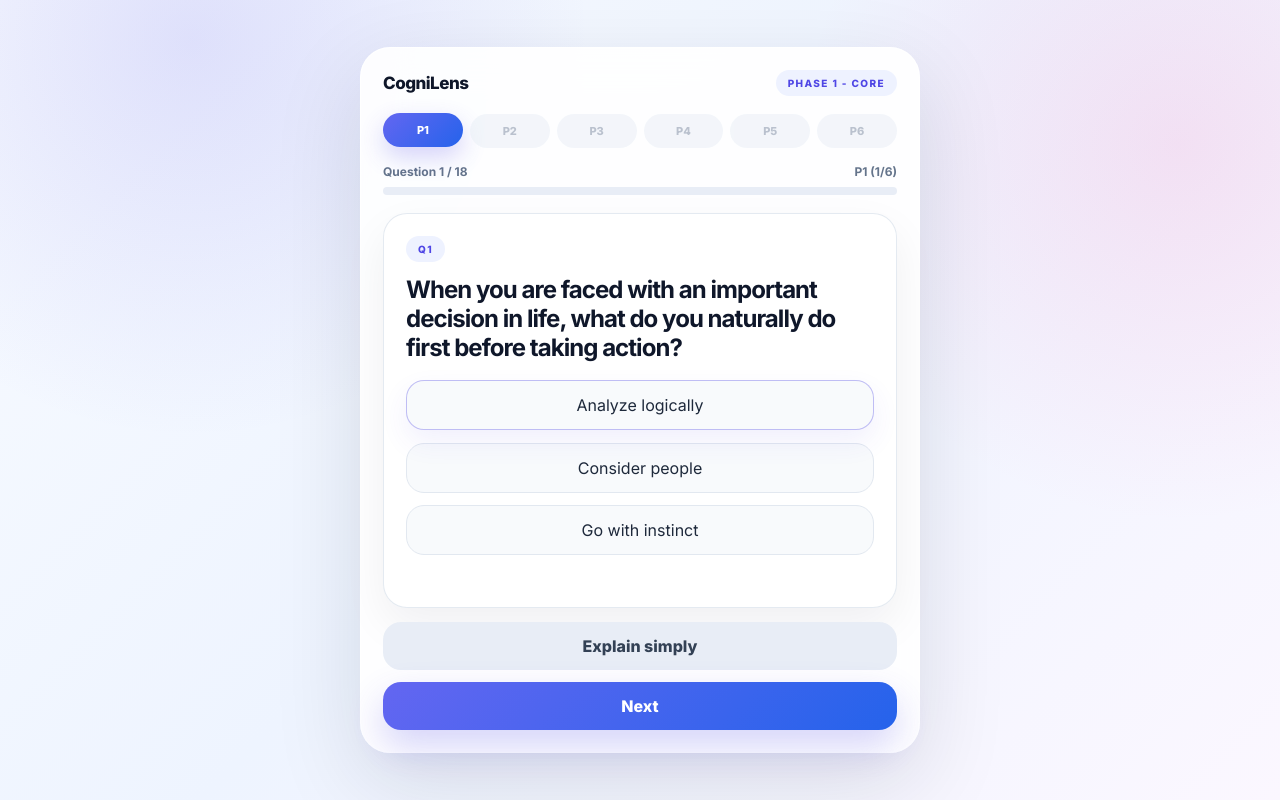
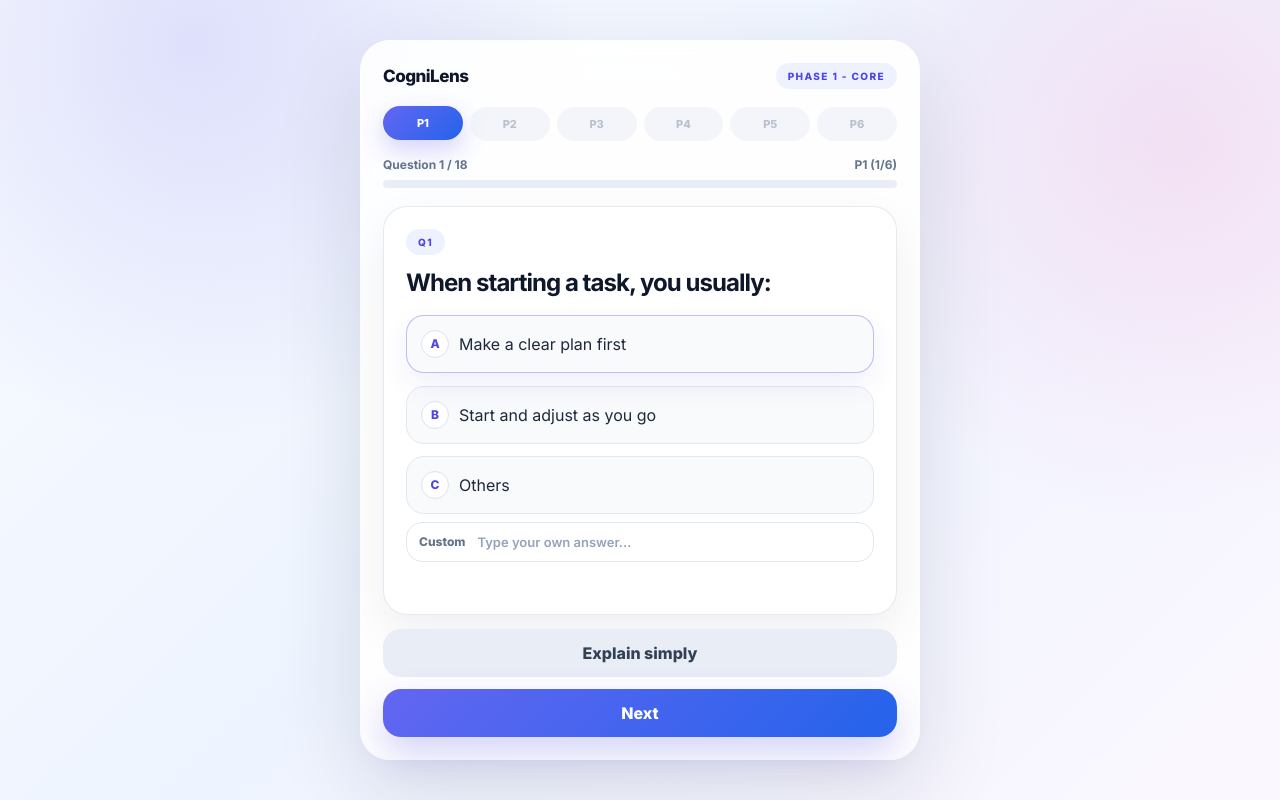
Before and after one commit to gourabs444-del/CogniLens, a plain HTML site: page pages/Assets/question.html in a window 1280 px wide. Both pictures are taken after a click on the button "Start Phase 1". Drawn offline with Linux system fonts and the light colour scheme.

Commit message:
Update phase one questions

```diff
--- a/pages/Assets/script.js
+++ b/pages/Assets/script.js
@@ -6,45 +6,51 @@ const phaseDefinitions = [
     data: [
       {
         type: "select",
-        q: "When you are faced with an important decision in life, what do you naturally do first before taking action?",
-        options: ["Analyze logically", "Consider people", "Go with instinct"],
-        traits: ["T", "F", "N"],
-        explain: "Simple meaning:\nWhen you need to choose, what comes first in your head?\nLogic = you think like a puzzle.\nPeople = you think about feelings.\nInstinct = your heart says something quickly."
+        customInput: true,
+        q: "When starting a task, you usually:",
+        options: ["Make a clear plan first", "Start and adjust as you go"],
+        traits: ["J", "P"],
+        explain: "Simple meaning:\nThis checks whether you naturally prefer planning before action or learning while moving."
       },
       {
         type: "select",
-        q: "After a long and mentally tiring day, what actually helps you feel relaxed and recharged?",
-        options: ["Being alone", "Talking to someone", "Doing something active"],
-        traits: ["I", "E", "P"],
-        explain: "Simple meaning:\nAfter a tiring day, what gives your energy back?\nAlone = quiet time helps.\nTalking = people help.\nActive = moving or doing something helps."
+        customInput: true,
+        q: "When making decisions, you rely more on:",
+        options: ["Logic and facts", "Feelings and situation"],
+        traits: ["T", "F"],
+        explain: "Simple meaning:\nThis checks whether your first decision filter is objective logic or personal/emotional context."
       },
       {
         type: "select",
-        q: "When you start something important or new, how do you usually approach it?",
-        options: ["Plan it out", "Understand first", "Start immediately"],
-        traits: ["J", "N", "P"],
-        explain: "Simple meaning:\nWhen something new starts, what do you do first?\nPlan = make a small map.\nUnderstand = look at the idea first.\nStart = try it and learn."
+        customInput: true,
+        q: "You're more interested in:",
+        options: ["Practical things that are directly useful", "Ideas and possibilities"],
+        traits: ["S", "N"],
+        explain: "Simple meaning:\nThis checks whether your attention goes first to real-world usefulness or future possibilities."
       },
       {
         type: "select",
-        q: "When you receive new information, how does your brain usually process it?",
-        options: ["Break into steps", "Find patterns", "Use immediately"],
-        traits: ["S", "N", "T"],
-        explain: "Simple meaning:\nWhen new information comes, how do you use it?\nSteps = one by one.\nPatterns = connect the dots.\nUse now = try it quickly."
+        customInput: true,
+        q: "In your free time, you naturally:",
+        options: ["Stay engaged on your own", "Connect with others"],
+        traits: ["I", "E"],
+        explain: "Simple meaning:\nThis checks whether your energy usually refills through solo focus or social connection."
       },
       {
         type: "select",
-        q: "When you enter a new group or environment, what do you naturally do?",
-        options: ["Observe quietly", "Connect with a few", "Engage actively"],
-        traits: ["I", "I", "E"],
-        explain: "Simple meaning:\nIn a new group, what feels easiest?\nWatch quietly = you wait first.\nTalk to a few = you choose safe people.\nJoin actively = you jump in."
+        customInput: true,
+        q: "When there's a deadline:",
+        options: ["You finish early or on time", "You work best close to the deadline"],
+        traits: ["J", "P"],
+        explain: "Simple meaning:\nThis checks whether you naturally close tasks early or rely on last-minute pressure."
       },
       {
         type: "select",
-        q: "Which way of living feels more natural to you in daily life?",
-        options: ["Clear plan", "Flexible options", "Instant decisions"],
-        traits: ["J", "P", "P"],
-        explain: "Simple meaning:\nHow do you like your day to feel?\nClear plan = you like knowing the path.\nFlexible = you like choices.\nInstant = you decide fast."
+        customInput: true,
+        q: "When something is unclear:",
+        options: ["You decide quickly and move on", "You explore more before deciding"],
+        traits: ["J", "P"],
+        explain: "Simple meaning:\nThis checks whether you prefer closure quickly or keeping options open until more is explored."
       }
     ]
   },
@@ -261,14 +267,29 @@ function persistAssessmentProgress() {
   } catch (error) {}
 }
 
+function canRestoreAnswer(answer, question) {
+  if (!answer || !question) return false;
+  const savedOptions = answer.options || [];
+  const baseOptionsMatch = JSON.stringify(savedOptions.slice(0, question.options?.length || 0)) === JSON.stringify(question.options || []);
+  return answer.type === question.type
+    && answer.question === question.q
+    && baseOptionsMatch
+    && JSON.stringify(answer.traits || []) === JSON.stringify(question.traits || []);
+}
+
 function restoreAssessmentProgress() {
   if (!isQuestionSettingEnabled("autosaveProgress", true)) return false;
   try {
     const saved = JSON.parse(window.localStorage?.getItem(COGNILENS_ASSESSMENT_PROGRESS_KEY)) || null;
     if (!saved || !Array.isArray(saved.answers)) return false;
-    current = Math.max(0, Math.min(Number(saved.current) || 0, questions.length - 1));
-    answers = saved.answers.slice(0, questions.length);
-    maxUnlockedPhaseIndex = Math.max(0, Math.min(Number(saved.maxUnlockedPhaseIndex) || 0, phaseDefinitions.length - 1));
+    const restoredAnswers = [];
+    for (let index = 0; index < Math.min(saved.answers.length, questions.length); index += 1) {
+      if (!canRestoreAnswer(saved.answers[index], questions[index])) break;
+      restoredAnswers.push(saved.answers[index]);
+    }
+    answers = restoredAnswers;
+    current = Math.max(0, Math.min(Number(saved.current) || 0, answers.length, questions.length - 1));
+    maxUnlockedPhaseIndex = Math.max(0, Math.min(Number(saved.maxUnlockedPhaseIndex) || 0, questions[current]?.phaseIndex || 0));
     selected = null;
     return answers.length > 0 || current > 0;
   } catch (error) {
@@ -433,13 +454,58 @@ function goToPhase(phaseIndex) {
   loadQuestion(false);
 }
 
+function escapeHtml(value = "") {
+  return String(value).replace(/[&<>"']/g, (char) => ({
+    "&": "&amp;",
+    "<": "&lt;",
+    ">": "&gt;",
+    '"': "&quot;",
+    "'": "&#39;"
+  })[char]);
+}
+
 function renderSelect(q) {
-  optionsEl.innerHTML = q.options.map((option, index) =>
-    `<button class="option" data-option-index="${index}" type="button">${option}</button>`
-  ).join("");
+  const savedCustomTexts = answers[current]?.customTexts || [];
+  const savedCustomText = answers[current]?.customAnswer || savedCustomTexts[q.options.length] || savedCustomTexts.find(Boolean) || "";
+  const optionMarkup = q.options.map((option, index) => {
+    const letter = String.fromCharCode(65 + index);
+    if (!q.customInput) {
+      return `<button class="option" data-option-index="${index}" type="button">${escapeHtml(option)}</button>`;
+    }
+    return `
+      <div class="option-group" data-option-wrapper="${index}">
+        <button class="option option-with-letter" data-option-index="${index}" type="button">
+          <span class="option-letter">${letter}</span>
+          <span>${escapeHtml(option)}</span>
+        </button>
+      </div>
+    `;
+  }).join("");
+
+  const otherIndex = q.options.length;
+  const otherMarkup = q.customInput ? `
+    <div class="option-group other-option-group" data-option-wrapper="${otherIndex}">
+      <button class="option option-with-letter" data-option-index="${otherIndex}" type="button">
+        <span class="option-letter">${String.fromCharCode(65 + otherIndex)}</span>
+        <span>Others</span>
+      </button>
+      <label class="other-box" for="custom-${current}-${otherIndex}">
+        <span>Custom</span>
+        <input id="custom-${current}-${otherIndex}" data-custom-option-index="${otherIndex}" type="text" value="${escapeHtml(savedCustomText)}" placeholder="Type your own answer...">
+      </label>
+    </div>
+  ` : "";
+
+  optionsEl.innerHTML = optionMarkup + otherMarkup;
 
   optionsEl.querySelectorAll("[data-option-index]").forEach((button) => {
     button.addEventListener("click", () => selectOption(Number(button.dataset.optionIndex)));
+  });
+
+  optionsEl.querySelectorAll("[data-custom-option-index]").forEach((input) => {
+    const optionIndex = Number(input.dataset.customOptionIndex);
+    input.addEventListener("focus", () => selectOption(optionIndex));
+    input.addEventListener("input", () => selectOption(optionIndex));
   });
 }
 
@@ -486,7 +552,8 @@ function isSameAnswer(previous, next) {
   if (!previous || !next) return false;
   return previous.type === next.type
     && previous.selected === next.selected
-    && JSON.stringify(previous.values || []) === JSON.stringify(next.values || []);
+    && JSON.stringify(previous.values || []) === JSON.stringify(next.values || [])
+    && JSON.stringify(previous.customTexts || []) === JSON.stringify(next.customTexts || []);
 }
 
 function saveAnswerAtCurrent(answer) {
@@ -508,6 +575,9 @@ function selectOption(index) {
     button.classList.toggle("selected", buttonIndex === focusedOption);
     button.classList.toggle("focused", buttonIndex === focusedOption);
   });
+  optionsEl.querySelectorAll("[data-option-wrapper]").forEach((wrapper) => {
+    wrapper.classList.toggle("selected", Number(wrapper.dataset.optionWrapper) === focusedOption);
+  });
 }
 
 function updateFocusedOption(index) {
@@ -517,6 +587,19 @@ function updateFocusedOption(index) {
   buttons.forEach((button, buttonIndex) => {
     button.classList.toggle("focused", buttonIndex === focusedOption);
   });
+  optionsEl.querySelectorAll("[data-option-wrapper]").forEach((wrapper) => {
+    wrapper.classList.toggle("focused", Number(wrapper.dataset.optionWrapper) === focusedOption);
+  });
+}
+
+function getCustomTextsForCurrentQuestion() {
+  return [...optionsEl.querySelectorAll("[data-custom-option-index]")]
+    .sort((a, b) => Number(a.dataset.customOptionIndex) - Number(b.dataset.customOptionIndex))
+    .map((input) => input.value.trim());
+}
+
+function getCustomTextForCurrentQuestion() {
+  return optionsEl.querySelector("[data-custom-option-index]")?.value.trim() || "";
 }
 
 function numberValue(input) {
@@ -569,14 +652,18 @@ function nextQuestion(fromTimer = false) {
         return;
       }
     }
+    const customAnswer = q.customInput ? getCustomTextForCurrentQuestion() : "";
+    const savedOptions = q.customInput ? [...q.options, customAnswer || "Others"] : q.options;
     saveAnswerAtCurrent({
       phase: q.phaseId,
       type: q.type,
       question: q.q,
-      options: q.options,
+      options: savedOptions,
       traits: q.traits,
       selected,
-      values: q.options.map((_, index) => index === selected ? 10 : 0)
+      values: savedOptions.map((_, index) => index === selected ? 10 : 0),
+      customAnswer,
+      customTexts: q.customInput ? getCustomTextsForCurrentQuestion() : []
     });
   } else {
     const inputs = [...document.querySelectorAll("[data-allocation-index]")];
@@ -682,6 +769,8 @@ function toggleExplain() {
 
 document.addEventListener("keydown", (event) => {
   if (!isQuestionSettingEnabled("keyboardControls", true)) return;
+  const target = event.target;
+  if (target?.matches?.("input, textarea, [contenteditable='true']")) return;
 
   if (phaseScreen.classList.contains("active")) {
     if (event.key === "Enter") {
--- a/pages/Assets/style.css
+++ b/pages/Assets/style.css
@@ -205,6 +205,11 @@ a:focus-visible {
   gap: 12px;
 }
 
+.option-group {
+  display: grid;
+  gap: 8px;
+}
+
 .option {
   border: 1px solid var(--line);
   background: #f8fafc;
@@ -234,6 +239,69 @@ a:focus-visible {
   background: #eef2ff;
   border-color: #6366f1;
   color: #3730a3;
+}
+
+.option-with-letter {
+  display: flex;
+  align-items: center;
+  gap: 10px;
+  text-align: left;
+}
+
+.option-letter {
+  width: 28px;
+  height: 28px;
+  border-radius: 999px;
+  display: inline-flex;
+  align-items: center;
+  justify-content: center;
+  flex: 0 0 auto;
+  background: white;
+  border: 1px solid #dbe4f0;
+  color: #4f46e5;
+  font-size: 12px;
+  font-weight: 900;
+}
+
+.option.selected .option-letter {
+  background: #4f46e5;
+  border-color: #4f46e5;
+  color: white;
+}
+
+.other-box {
+  display: grid;
+  grid-template-columns: auto minmax(0, 1fr);
+  gap: 10px;
+  align-items: center;
+  padding: 10px 12px;
+  border: 1px solid #e2e8f0;
+  border-radius: 16px;
+  background: rgba(255,255,255,0.82);
+  color: #64748b;
+  font-size: 12px;
+  font-weight: 800;
+}
+
+.option-group.selected .other-box,
+.option-group.focused .other-box {
+  border-color: rgba(79,70,229,0.28);
+  background: #ffffff;
+}
+
+.other-box input {
+  width: 100%;
+  border: 0;
+  outline: none;
+  background: transparent;
+  color: var(--ink);
+  font-size: 13px;
+  font-weight: 700;
+}
+
+.other-box input::placeholder {
+  color: #94a3b8;
+  font-weight: 600;
 }
 
 .allocation-row {
```
